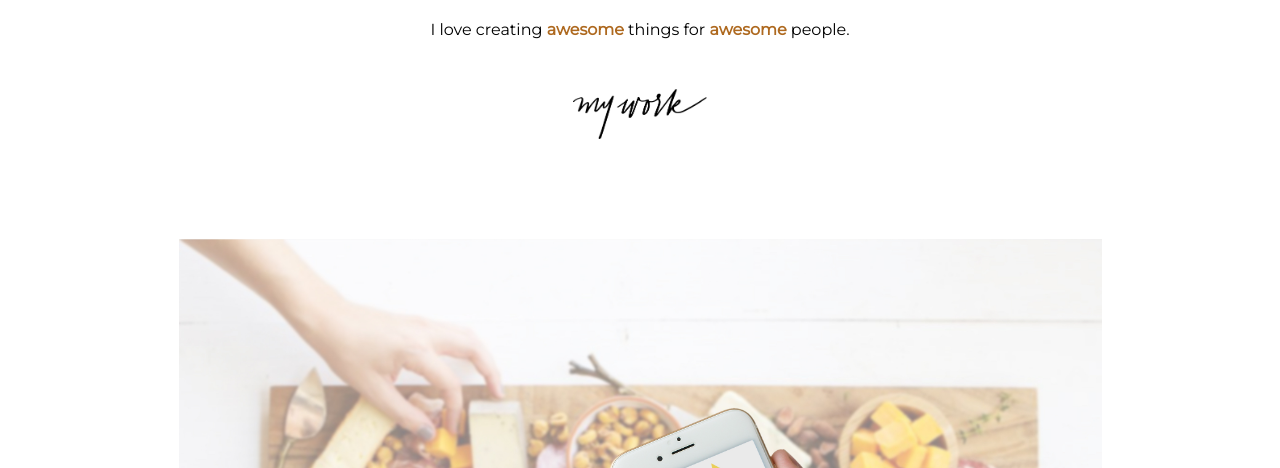
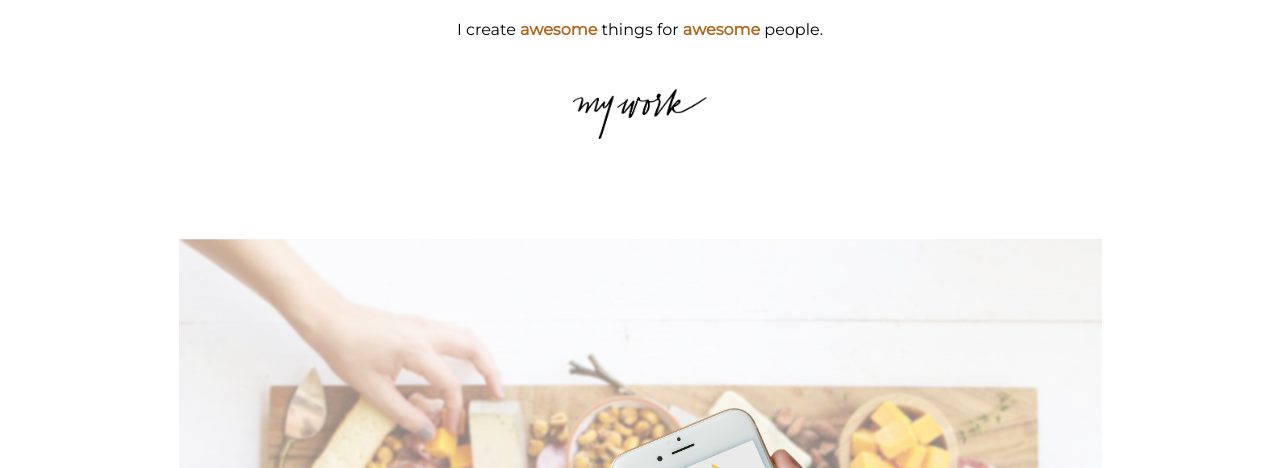
Before and after one commit to ellielee7/lizlee.github.io, a plain HTML site: page index.html in a window 1280 px wide. Shown: the part 332-800 px from the top of the page. Drawn offline with Linux system fonts and the light colour scheme.

Commit message:
changed headline

```diff
--- a/index.html
+++ b/index.html
@@ -33,7 +33,7 @@
             <h1>Hi I'm <a href="index.html" class="name"><img src="images/lizlee1.png" alt="Liz Lee"></a>,</h1>
 
             <h1>a UX/UI designer <br /> based in Los Angeles.</h1>
-            <p>I love creating <b>awesome</b> things for <b>awesome</b> people.</p>
+            <p>I create <b>awesome</b> things for <b>awesome</b> people.</p>
           </div>
     </header>
     <main role="main">
```
